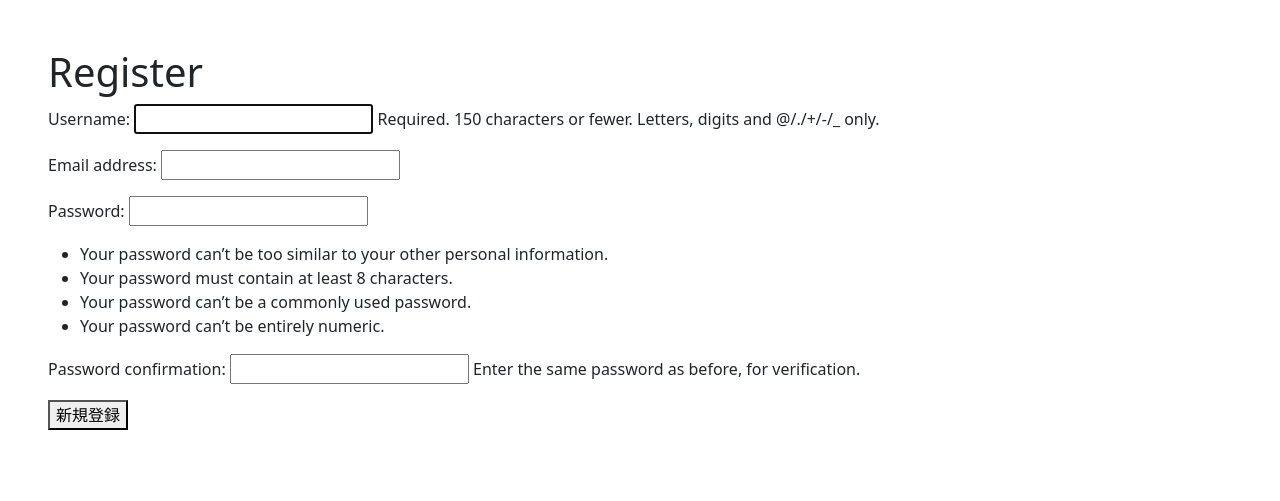
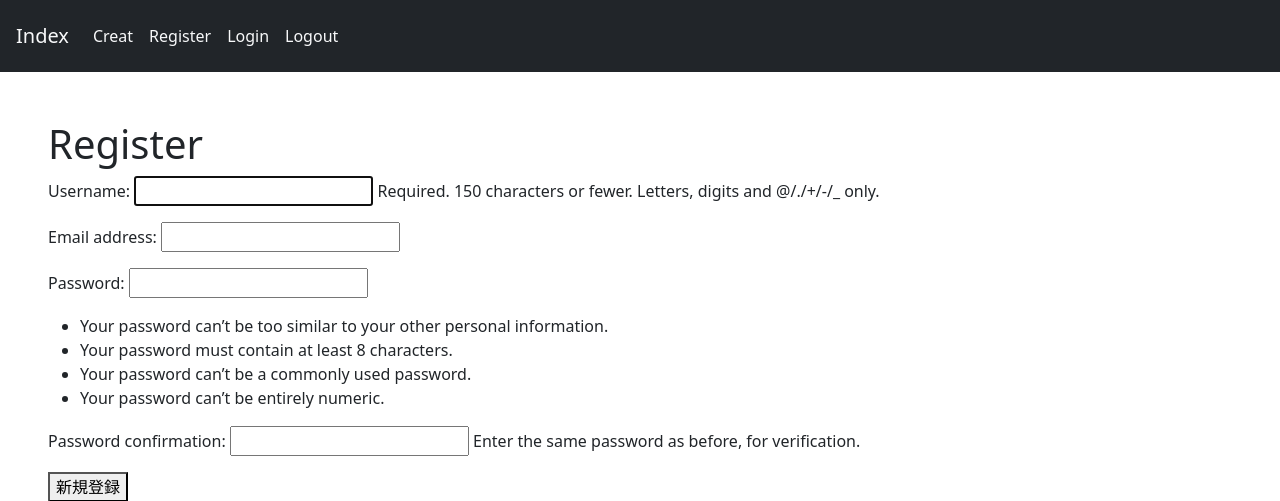
Before and after one commit to ajdjaiuoapooiad/django-django3-twitter, a Django app: page /userauth/ in a window 1280 px wide. Shown: the top 501 px of the page. Run offline with Django 4.2, Linux system fonts and the light colour scheme; parts of the project's set-up code (start-up, migrations or seed data) failed here and were passed over.

Commit message:
navbar ok

```diff
--- a/templates/base.html
+++ b/templates/base.html
@@ -14,6 +14,7 @@
 </head>
 <body>
 
+    {% include 'navbar.html' %}
 
     {% block content %}
 
--- /dev/null
+++ b/templates/navbar.html
@@ -0,0 +1,26 @@
+<nav class="navbar navbar-expand-lg navbar-light bg-dark p-3">
+    <button class="navbar-toggler navbar-toggler-right" type="button" data-toggle="collapse" data-target="#navbarTogglerDemo02" aria-controls="navbarTogglerDemo02" aria-expanded="false" aria-label="Toggle navigation">
+      <span class="navbar-toggler-icon"></span>
+    </button>
+    <a class="navbar-brand text-light" href="#!">Index</a>
+
+    <div class="collapse navbar-collapse" id="navbarTogglerDemo02">
+      <ul class="navbar-nav mr-auto mt-2 mt-md-0">
+        <li class="nav-item active">
+          <a class="nav-link text-light" href="#!">Creat</span></a>
+        </li>
+        <li class="nav-item">
+          <a class="nav-link text-light" href="#!">Register</a>
+        </li>
+        <li class="nav-item">
+        <a class="nav-link text-light" href="#!">Login</a>
+        </li>
+        <li class="nav-item">
+        <a class="nav-link text-light" href="#!">Logout</a>
+        </li>
+
+
+
+      </ul>
+    </div>
+  </nav>
--- a/userauth/urls.py
+++ b/userauth/urls.py
@@ -6,5 +6,5 @@ from userauth import views
 urlpatterns = [
     path('',views.register.as_view(),name='register'),
     path('login',views.login.as_view(),name='login'),
-
+    path('logout',views.logout.as_view(),name='logout'),
 ]
--- a/userauth/views.py
+++ b/userauth/views.py
@@ -1,7 +1,7 @@
 from django.shortcuts import render
 from django.urls import reverse_lazy
 from django.views.generic import CreateView
-from django.contrib.auth.views import LoginView
+from django.contrib.auth.views import LoginView,LogoutView
 
 from userauth.forms import LoginForm, RegisterForm
 
@@ -14,3 +14,6 @@ class register(CreateView):
 class login(LoginView):
     form_class= LoginForm
     template_name='userauth/login.html'
+
+class logout(LogoutView):
+    success_url=reverse_lazy('index')
```
